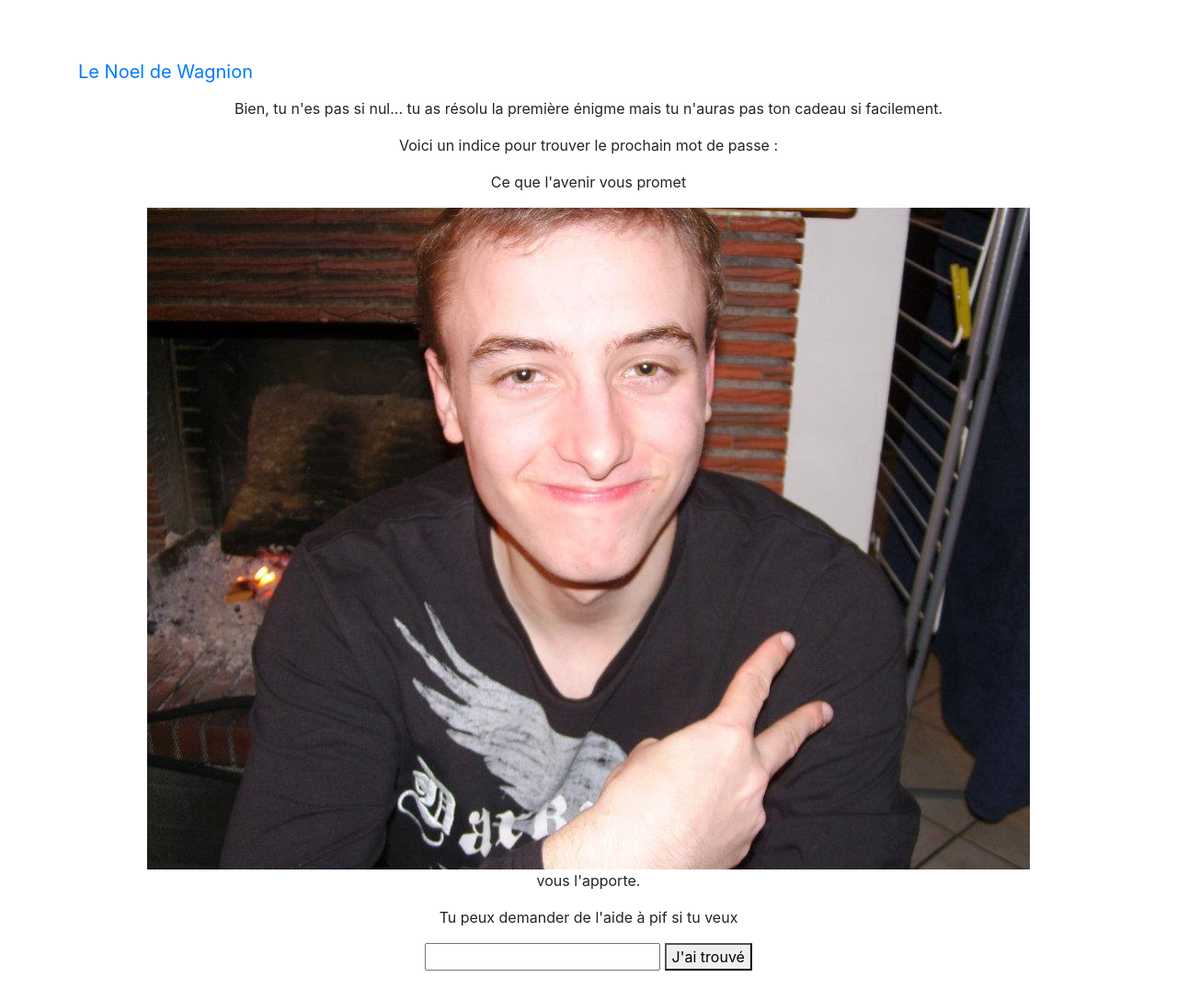
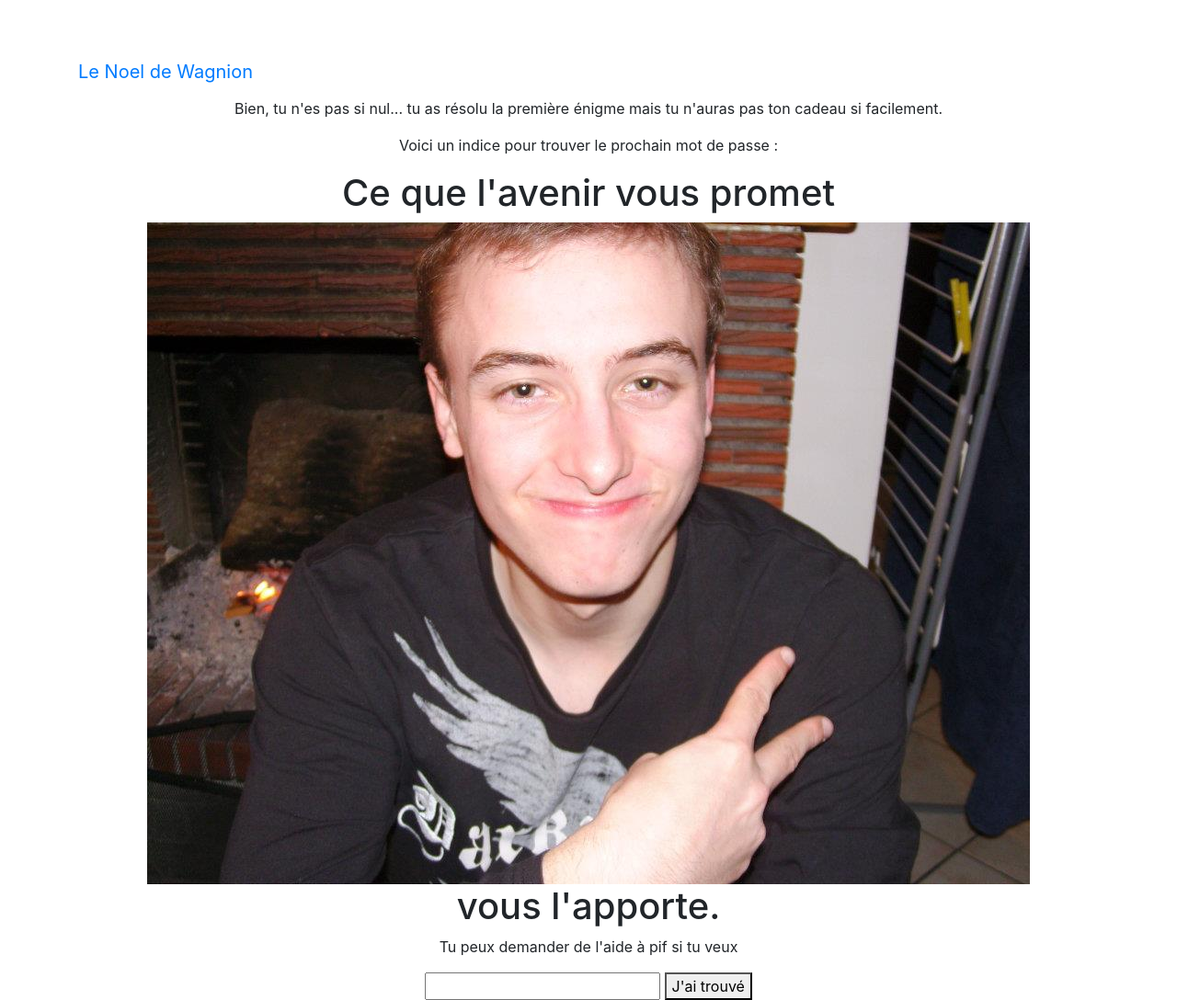
Before and after one commit to Keuwa/Keuwa.github.io, a Jekyll site: the page built from wagnionlenoob/index.html, in a window 1280 px wide. Shown: the whole page at 92% size. Built offline with Jekyll 4.4.1, drawn with Linux system fonts in a browser that asks for light colours; before the commit the page ends 1056 px from its top, so only the background shows below that.

Commit message:
for wawa

```diff
--- a/wagnionlenoob/index.html
+++ b/wagnionlenoob/index.html
@@ -8,9 +8,9 @@ title: enigma_two
 
     <div id="enigma_two">
         <p> Voici un indice pour trouver le prochain mot de passe :  </p>
-        <p> Ce que l'avenir vous promet </p>
+        <h1> Ce que l'avenir vous promet </h1>
         <img  class="img-fluid" src="/images/wagnion1.jpg" />
-        <p> vous l'apporte.  </p>
+        <h1> vous l'apporte.  </h1>
     </div>
 
     <p> Tu peux demander de l'aide à pif si tu veux</p>
--- a/wagnionlerampant/index.html
+++ b/wagnionlerampant/index.html
@@ -8,7 +8,7 @@ title: GG EZ
 
     <p> Voici ton cadeau </p>
     <div class="container">
-            <iframe class="img-fluid" src="https://www.youtube-nocookie.com/embed/hy1moKa5d6M?controls=0&amp;start=10" frameborder="0" allow="accelerometer; autoplay; encrypted-media; gyroscope; picture-in-picture" allowfullscreen></iframe>
+        <iframe class="img-fluid" src="https://www.youtube-nocookie.com/embed/hy1moKa5d6M?controls=0&amp;start=10" frameborder="0" allow="accelerometer; autoplay; encrypted-media; gyroscope; picture-in-picture" allowfullscreen></iframe>
     </div>
 
 </div>
```
